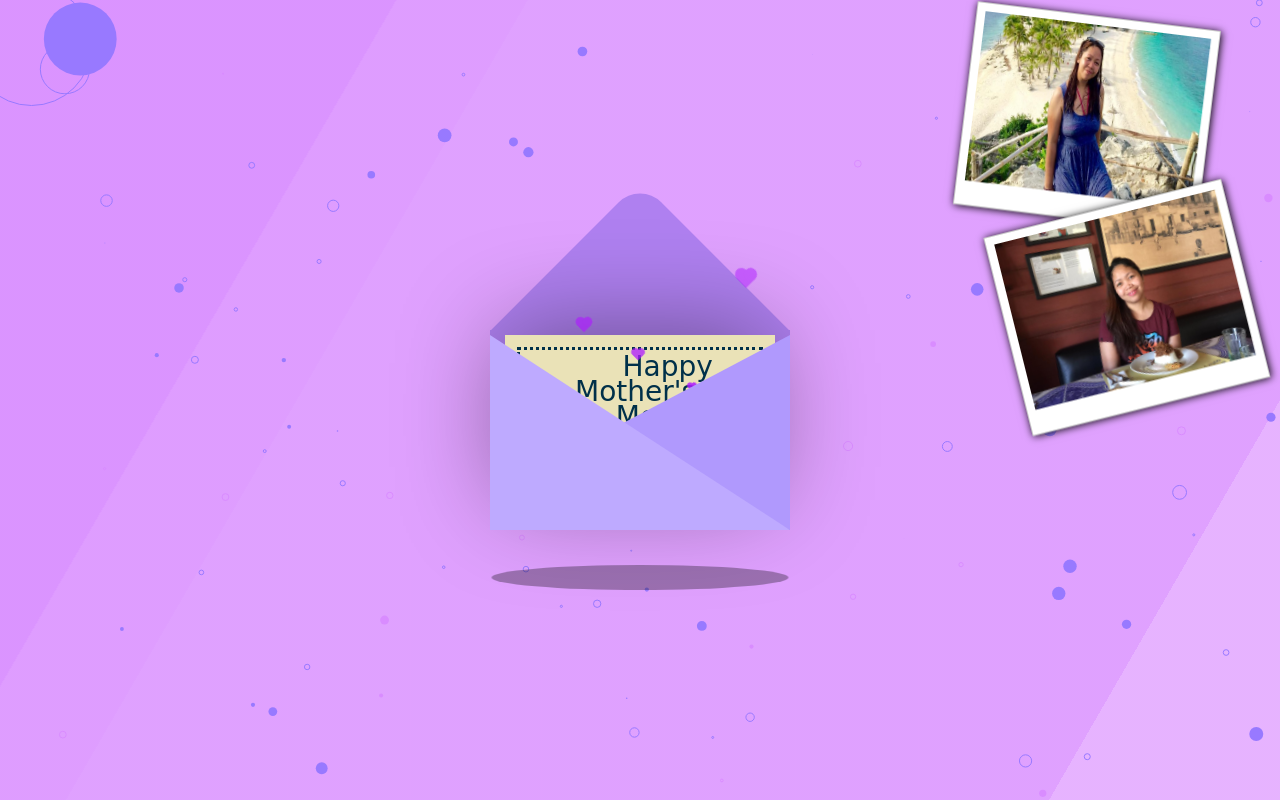
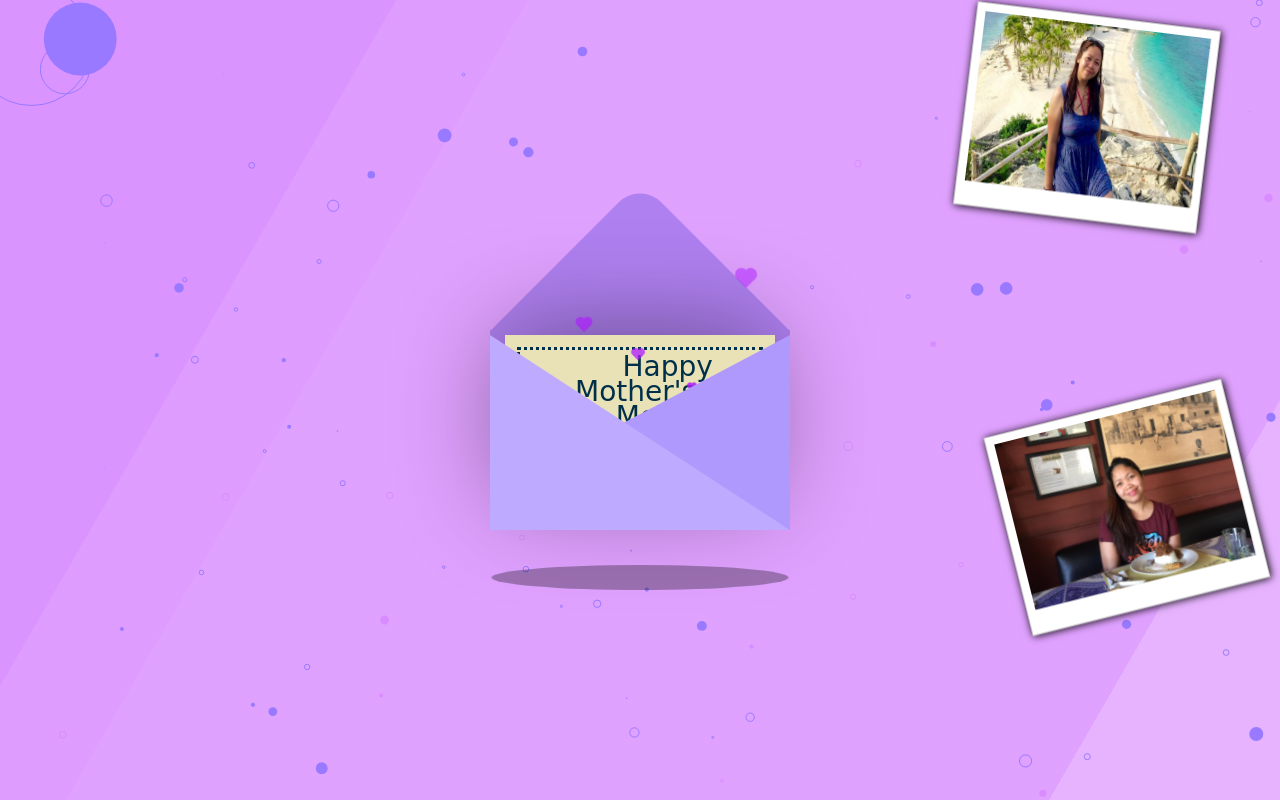
Before and after one commit to Biyoho01/MOMEH, a plain HTML site: page index.html in a window 1280 px wide. Drawn offline with nearby package versions, Linux system fonts and the light colour scheme.

Commit message:
Update style.css

```diff
--- a/style.css
+++ b/style.css
@@ -336,7 +336,7 @@ div.polaroid {
 
 .polaroid.rotate_left {
   position: fixed; /* or absolute */
-  top: 200px; /* Adjust as needed */
+  top: 400px; /* Adjust as needed */
   right: 0px; /* Adjust as needed */
   animation: bounce_left 2s infinite;
 }
```
